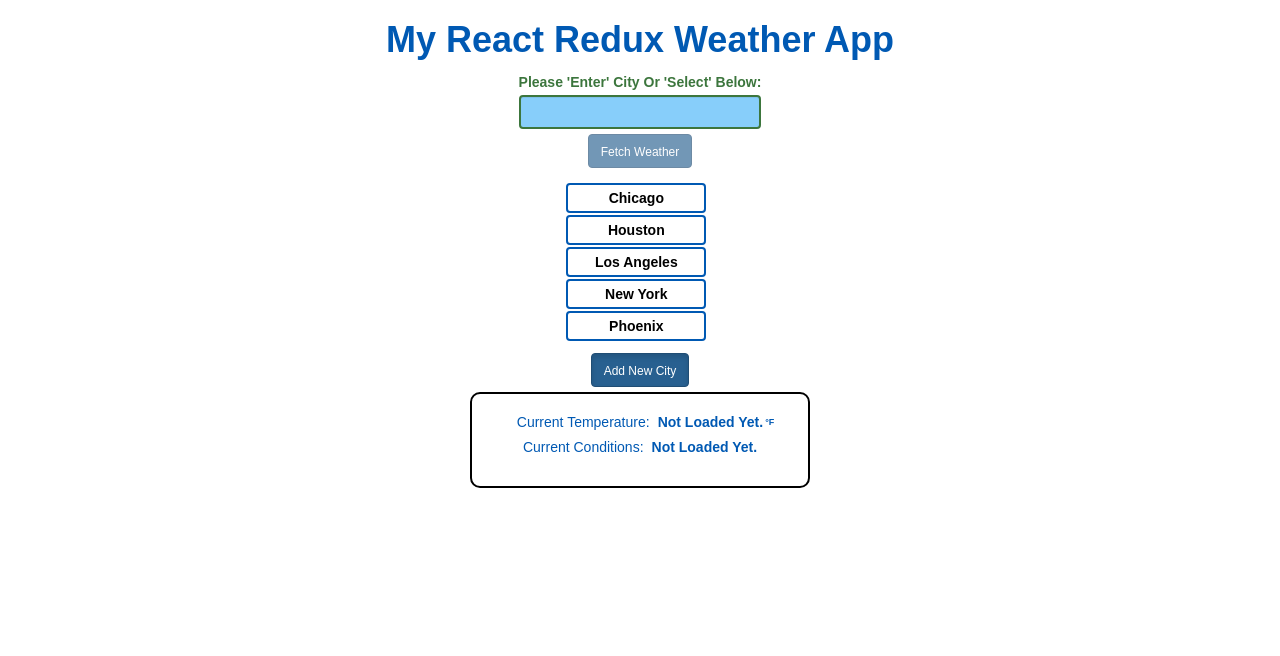
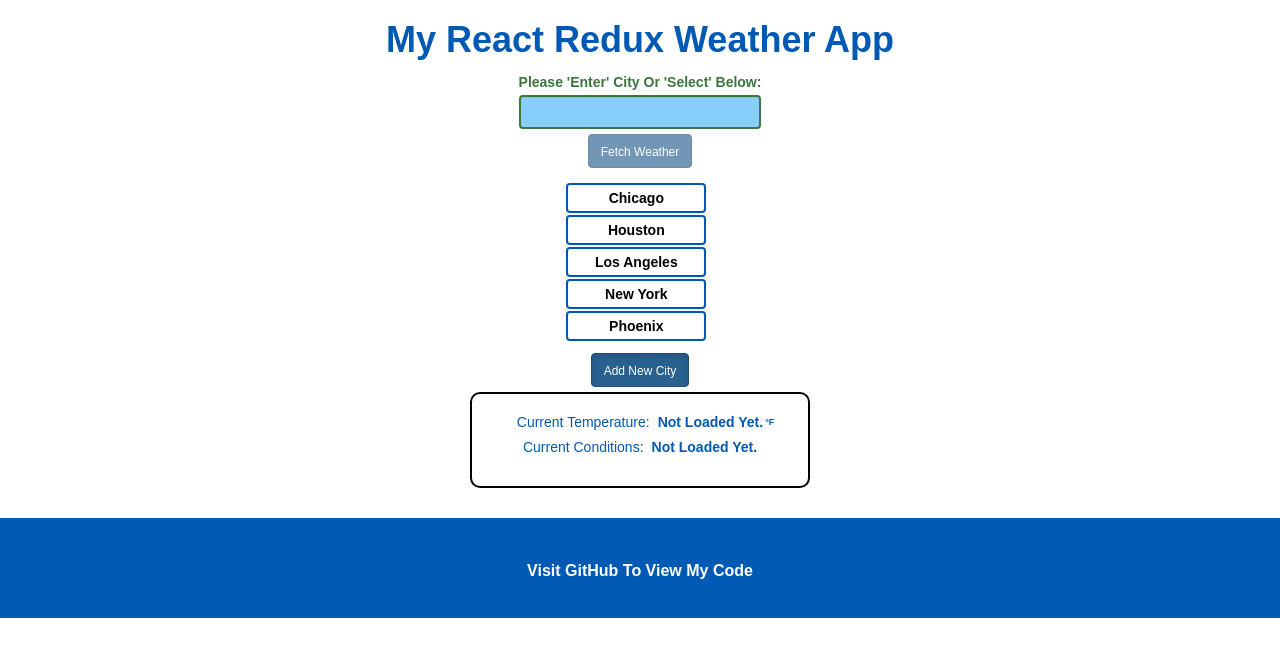
Before and after one commit to jffernan/my-react-redux-weather-app, a React app: page / in a window 1280 px wide. Built offline with nearby package versions, Linux system fonts and the light colour scheme.

Commit message:
added styling to footer

```diff
--- a/public/index.html
+++ b/public/index.html
@@ -28,15 +28,6 @@
     </noscript>
     <h1 className="text-center page-title">My React Redux Weather App</h1>
     <div id="root"></div>
-    <footer className="App-footer">
-      <h2 className="App-code">
-        <a target="_blank"
-          rel="noopener noreferrer"
-          href="https://github.com/jffernan/my-react-weather-app">
-          Visit GitHub To View My Code
-        </a>
-      </h2>
-    </footer>
     <!--
       This HTML file is a template.
       If you open it directly in the browser, you will see an empty page.
--- a/src/App.css
+++ b/src/App.css
@@ -14,24 +14,26 @@
 
 .App-footer {
   visibility: visible;
-  background-color: #222;
+  background-color: #0059b3;
   height: 100px;
-  padding: 25px 25px 0px 0px;
-  color: white;
+  padding: 20px 0px 80px 50px;
+  color: black;
   margin-top: 30px;
   text-align: center;
 }
 
 .App-code {
   visibility: visible;
+  text-align: center;
   font-size: 32px;
 }
 
 a {
   visibility: visible;
   color: white;
-  font-size: 32px;
+  font-size: 16px;
   text-align: center;
+  padding: 25px 50px 0px 0px;
 }
 
 #map {
--- a/src/components/OutputDisplay.js
+++ b/src/components/OutputDisplay.js
@@ -1,6 +1,7 @@
 import React from 'react';
 
 const OutputDisplay = (props) =>
+  <div>
     <div className="outputDisplay">
       <br/>
       <p className="temp-wrapper">Current Temperature:
@@ -12,6 +13,16 @@ const OutputDisplay = (props) =>
       </p>
       <br/>
     </div>
+    <footer className="App-footer">
+      <h4 className="App-code">
+        <a target="_blank"
+          rel="noopener noreferrer"
+          href="https://github.com/jffernan/my-react-weather-app">
+          Visit GitHub To View My Code
+        </a>
+      </h4>
+    </footer>
+  </div>
 
 export default OutputDisplay;
 /*
```
Lines whose indentation alone changed are shown as unchanged.
